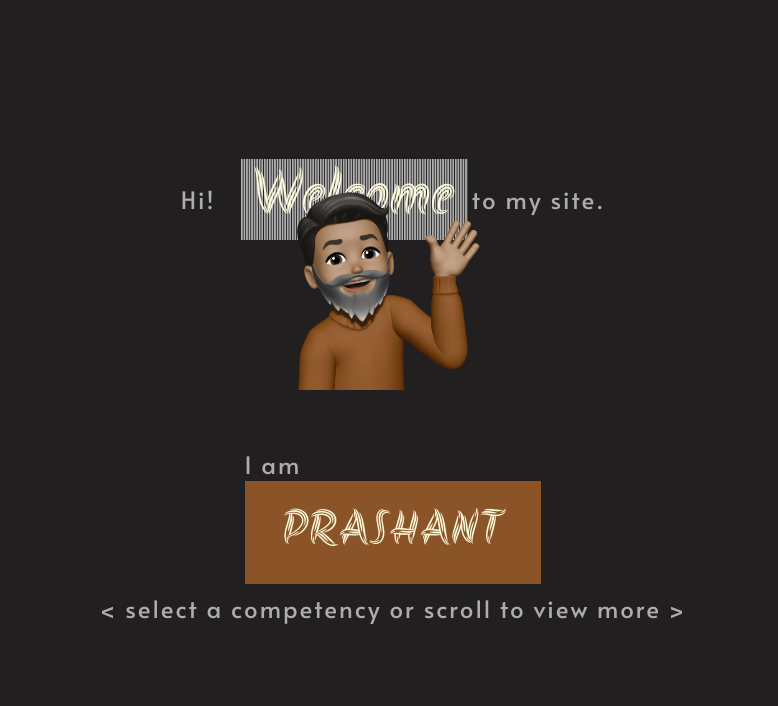
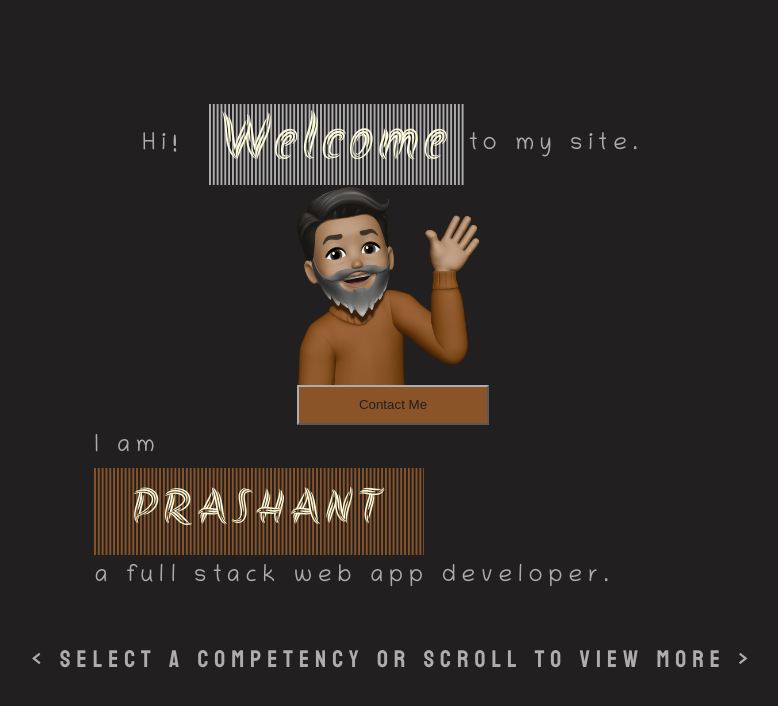
Before and after one commit to vasudevap/portfolio, a React (Vite) app: page / in a window 1280 px wide. Shown: the top 706 px of the page, without its empty margins (247-1025 px from the left). Built offline with nearby package versions, Linux system fonts and the light colour scheme.

Commit message:
UPDATED styling... working

```diff
--- a/Pages/Landing.jsx
+++ b/Pages/Landing.jsx
@@ -3,6 +3,10 @@ import Heading from "../src/components/Heading";
 import "./landing.css";
 
 function Landing() {
+  function handleContactMe(e) {
+    console.log(e.target);
+  }
+
   return (
     <div className="landingContainer">
       <div className="inlineTextContainer">
@@ -10,11 +14,15 @@ function Landing() {
         <div className="inlineTextDecorated inlineTextDecoratedBg">Welcome</div>
         <div>to my site.</div>
       </div>
-      <div className="contentContainerAvatar"></div>
+      <div className="avatar"></div>
+      <button className="contactMeBtn" onClick={handleContactMe}>
+        Contact Me
+      </button>
       <div className="contentContainer">
-        <div className="contentContainerLeft">
+        <div className="contentContainerBottom">
           <div>I am</div>
           <Heading content={{ text: "PRASHANT" }} />
+          <div>a full stack web app developer.</div>
         </div>
         <div></div>
       </div>
--- a/Pages/landing.css
+++ b/Pages/landing.css
@@ -26,7 +26,7 @@
 .inlineTextDecoratedBg {
     background-color: var(--darkColor3);
     background-image: linear-gradient(90deg, transparent 50%, var(--darkColor1) 50%);
-    background-size: .2vw;
+    background-size: .3vw;
     background-repeat: repeat;
 }
 
@@ -37,25 +37,39 @@
     justify-content: space-around;
 }
 
-.contentContainerLeft {
-    display: flex;
-    flex-flow: column nowrap;
-    align-items: start;
-    justify-content: space-around;
-}
-
-.contentContainerAvatar {
+.avatar {
     background-image: url('../src/assets/images/PV_hi.png');
     background-repeat: no-repeat;
     background-size: contain;
     height: 25vh;
     width: 15vw;
-    top: 5px;
-    position: fixed;
+    /* top: -30px; */
+    position: relative;
     margin: 0 20px;
 }
 
+.contactMeBtn {
+    width: 15vw;
+    height: 5vh;
+    margin: 0;
+    border-color: var(--darkColor3);
+    background-color: var(--darkColor2);
+    color: var(--darkColor1);
+}
+
+.contentContainerBottom {
+    display: flex;
+    flex-flow: column nowrap;
+    align-items: start;
+    justify-content: space-around;
+    position: relative;
+    left: -3vw;
+}
+
+
+
 .tipContainer {
     position: bottom;
-    padding-bottom: 2vh;
+    padding-top: 5vh;
+    font-family: 'Bayon';
 }
--- a/src/components/Heading.jsx
+++ b/src/components/Heading.jsx
@@ -1,7 +1,6 @@
 import "./heading.css";
 
 function Heading({ content }) {
-  console.log(content.text);
-  return <div className={"headingContainer decoratedBg"}>{content.text}</div>;
+  return <div className={"headingDecoration"}>{content.text}</div>;
 }
 export default Heading;
--- a/src/components/heading.css
+++ b/src/components/heading.css
@@ -1,15 +1,24 @@
 .headingContainer {
-    position: relative;
     padding: 2vh 3vw;
-    background-color: var(--darkColor2);
     font-family: 'Akronim';
     font-size: 3rem;
     color: #fdfcdc;
+
+    /* background-color: var(--darkColor3); */
+    /* background-image: linear-gradient(90deg, transparent 50%, var(--darkColor2) 50%); */
+    /* background-size: .2vw;
+    background-repeat: repeat; */
 }
 
-.decoratedBg {
-    background-color: var(--darkColor3);
-    background-image: linear-gradient(90deg, transparent 50%, var(--darkColor2) 50%);
-    background-size: .2vw;
-    background-repeat: repeat;
+.headingDecoration {
+    font-size: 3rem;
+    font-family: 'Akronim';
+    padding: 2vh 3vw;
+    color: #fdfcdc;
+    margin: 1vh 0;
+    background-color: var(--darkColor2);
+    background-image: linear-gradient(90deg, transparent 50%, var(--darkColor1) 50%);
+    background-size: .3vw;
+    /* background-repeat: repeat; */
+
 }
--- a/src/main.css
+++ b/src/main.css
@@ -43,8 +43,8 @@ html body {
     width: 100vw;
     height: 100vh;
     margin: 0;
-    font-family: 'Alata';
+    font-family: 'Chilanka';
     text-align: center;
     font-size: 3vh;
-    letter-spacing: .08em;
+    letter-spacing: .25em;
 }
```
